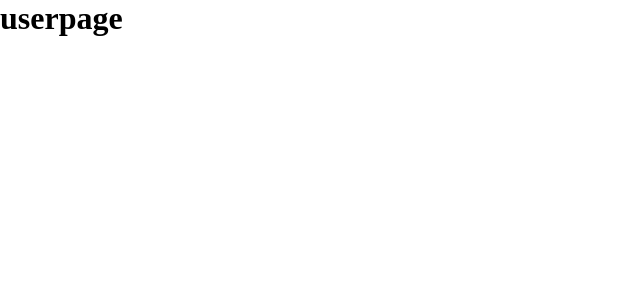
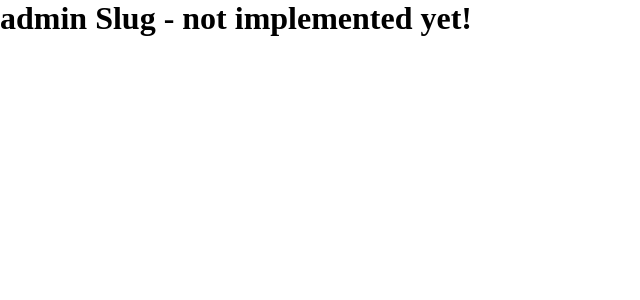
Before and after one commit to papack/fireship-react-next-firebase, a Next.js app: page /admin/1 in a window 1280 px wide. Shown: the top 300 px of the page, without its empty margins (0-640 px from the left). Built offline with nearby package versions, Linux system fonts and the light colour scheme.

Commit message:
add admin slug page

```diff
--- /dev/null
+++ b/pages/admin/[slug].jsx
@@ -0,0 +1,7 @@
+export default function adminSlug() {
+  return (
+    <main>
+      <h1>admin Slug - not implemented yet!</h1>
+    </main>
+  );
+}
```
